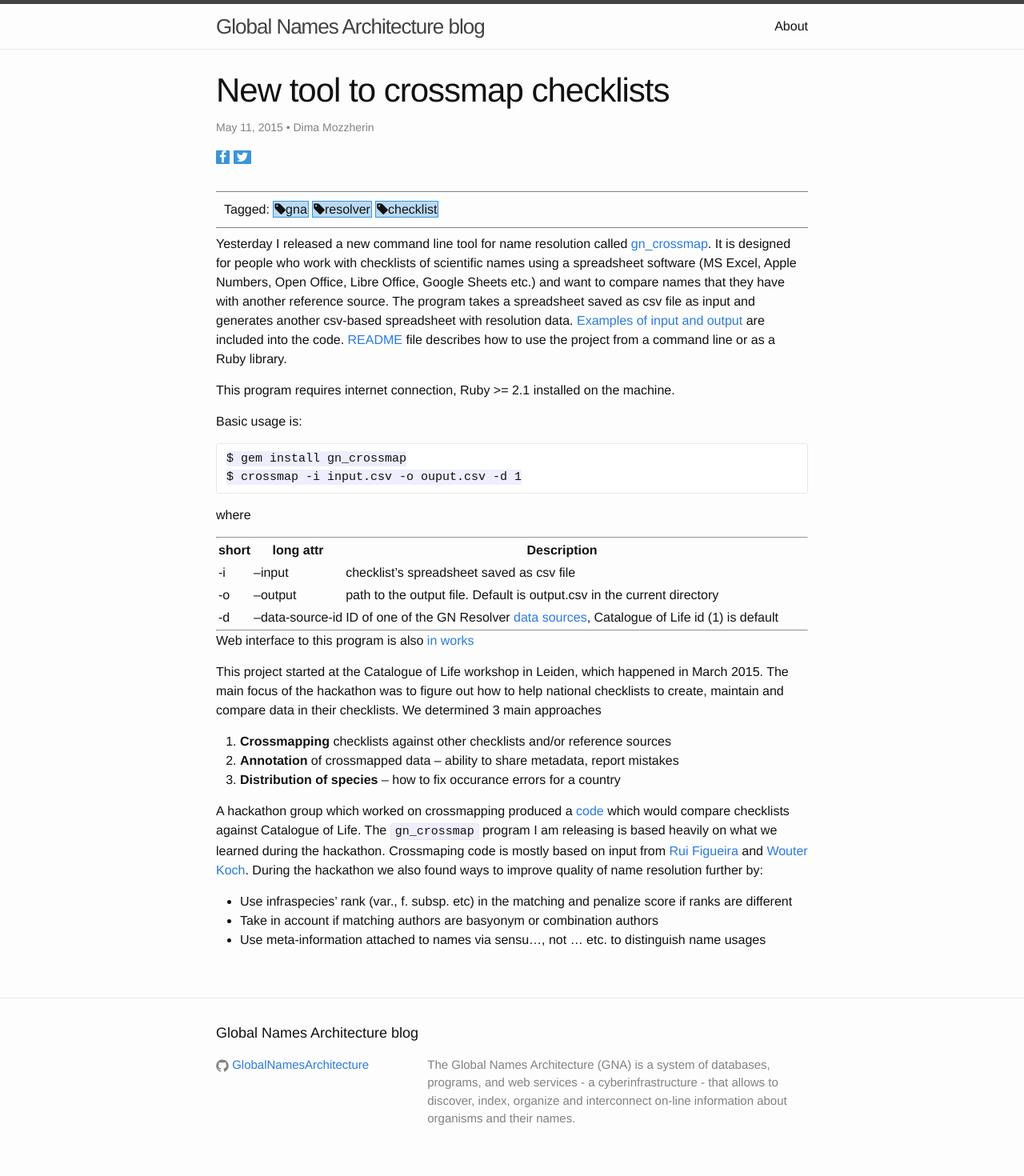
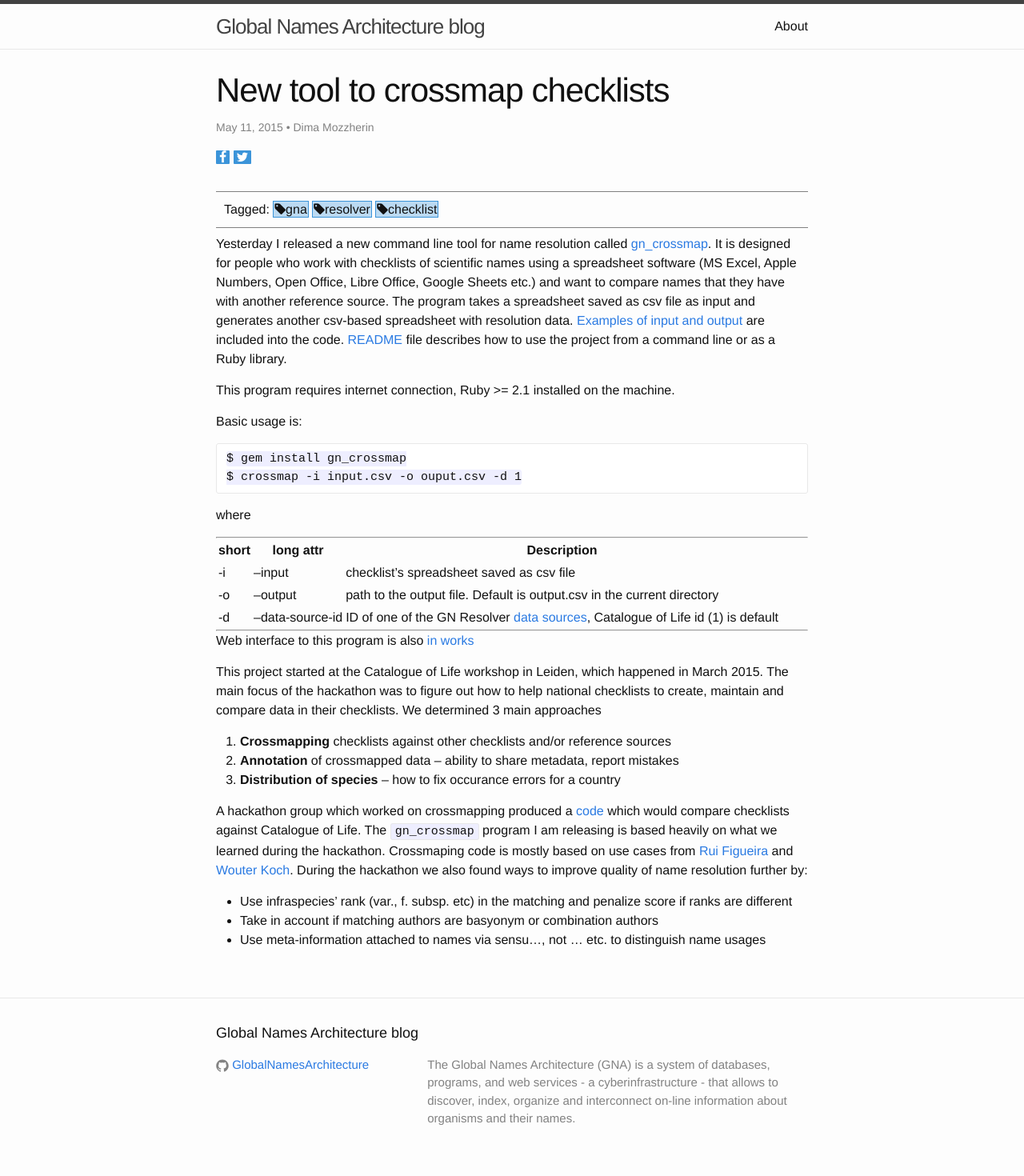
Before and after one commit to GlobalNamesArchitecture/GlobalNamesArchitecture.github.io, a Jekyll site: the page built from _posts/2015-05-11-gn-crossmap-gem.md, in a window 1280 px wide. Shown: the whole page at 80% size. Built offline with Jekyll 4.4.1, drawn with Linux system fonts in a browser that asks for light colours; nearby versions of some CDN libraries.

Commit message:
small change

```diff
--- a/_posts/2015-05-11-gn-crossmap-gem.md
+++ b/_posts/2015-05-11-gn-crossmap-gem.md
@@ -49,9 +49,9 @@ checklists.  We determined 3 main approaches
 A hackathon group which worked on crossmapping produced a
 [code][hackathon_crossmap] which would compare checklists against Catalogue of
 Life. The `gn_crossmap` program I am releasing is based heavily on what we
-learned during the hackathon. Crossmaping code is mostly based on input from
-[Rui Figueira][rui] and [Wouter Koch][wouter]. During the hackathon we also
-found ways to improve quality of name resolution further by:
+learned during the hackathon. Crossmaping code is mostly based on use cases
+from [Rui Figueira][rui] and [Wouter Koch][wouter]. During the hackathon we
+also found ways to improve quality of name resolution further by:
 
 * Use infraspecies' rank (var., f. subsp. etc) in the matching and penalize
   score if ranks are different
```
